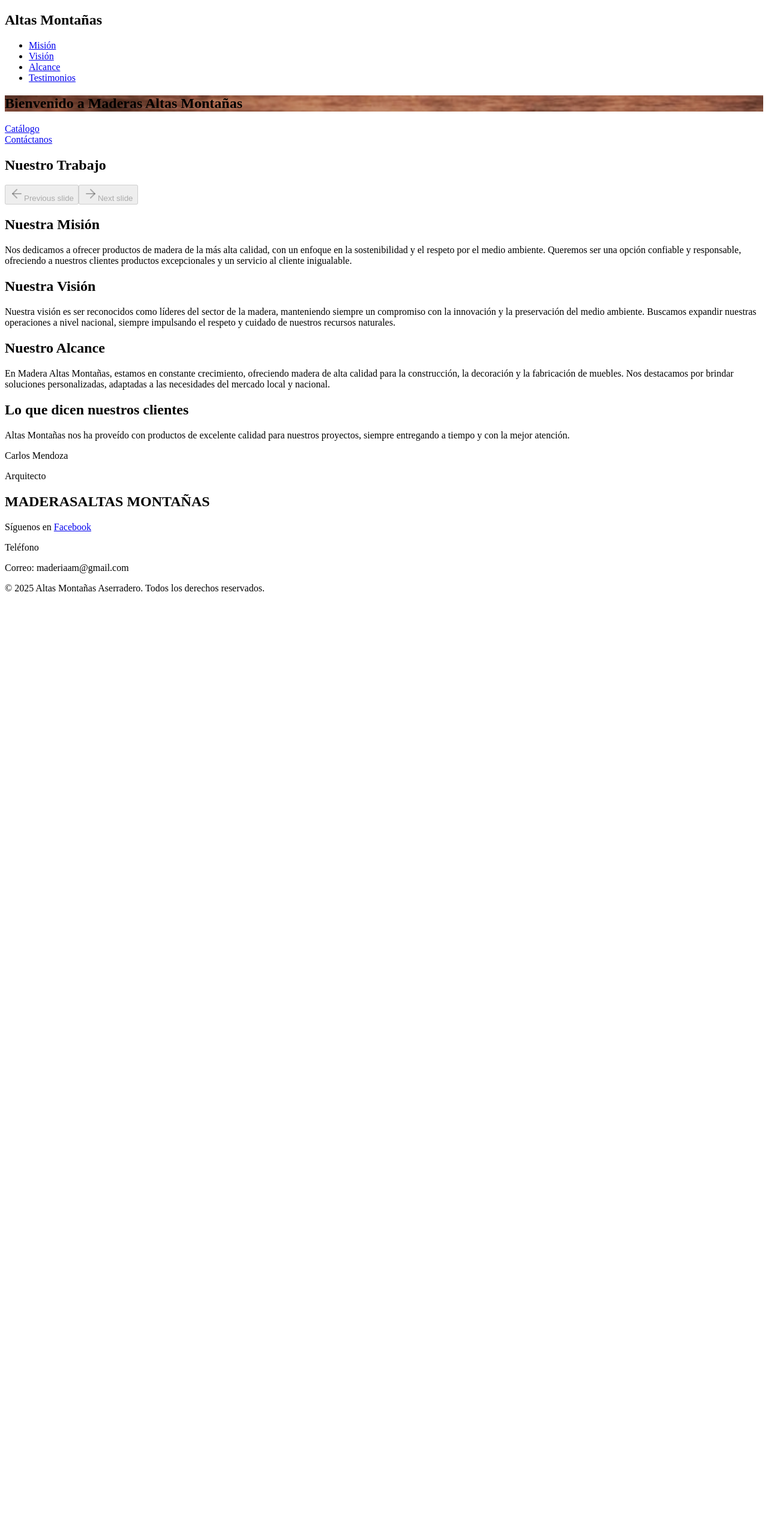
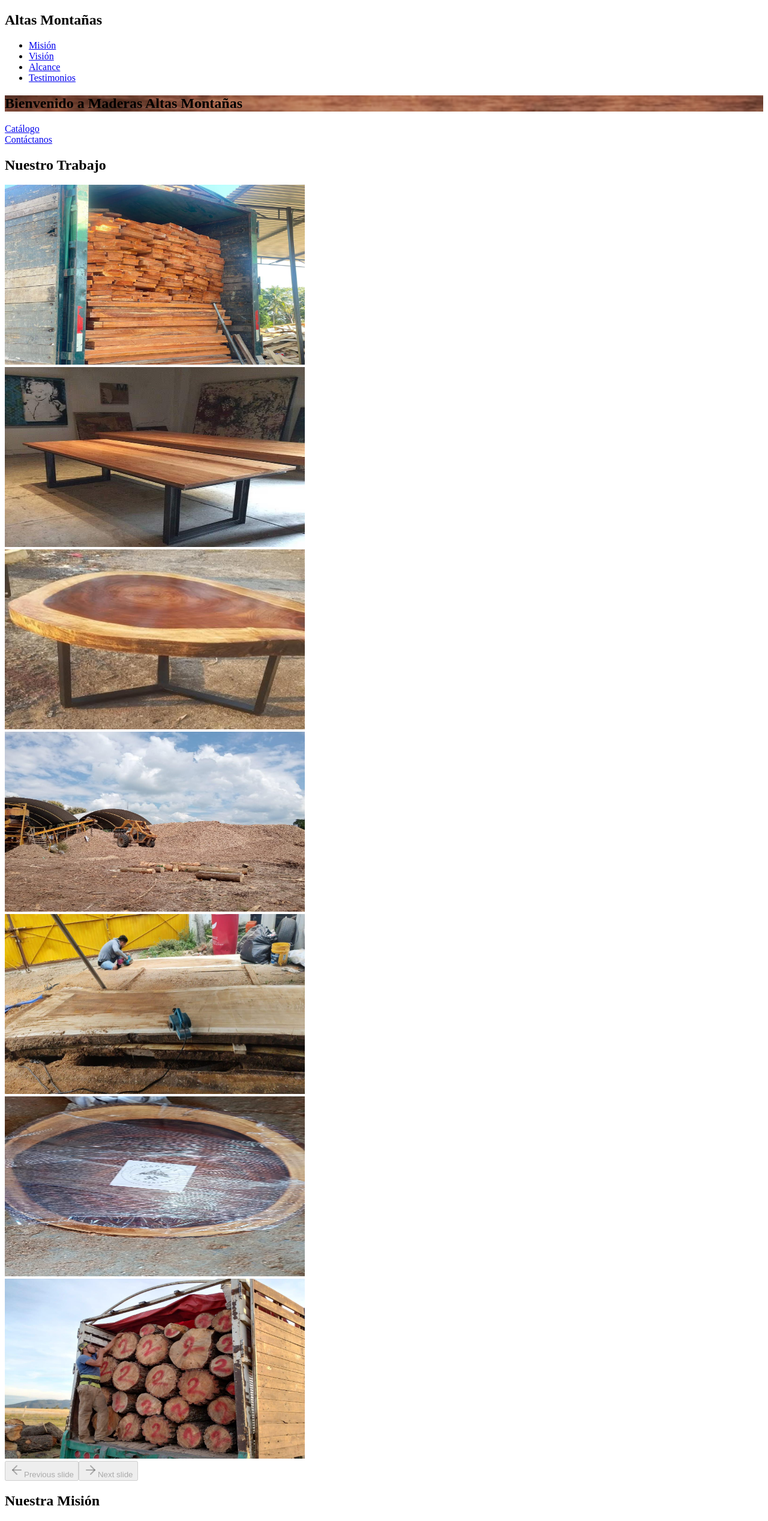
Before and after one commit to JesusSaith/AltasMonta-as, a Next.js app: page / in a window 1280 px wide. Shown: the top 2536 px of the page at 60% size. Before the commit the page ends 1006 px from the top, so only its background shows below. Built offline with nearby package versions, Linux system fonts and the light colour scheme.

Commit message:
maderas1.01

```diff
--- a/pages/index.js
+++ b/pages/index.js
@@ -1,6 +1,6 @@
 import Footer from '../components/Footer';
 import Link from 'next/link';
-
+import Image from 'next/image';
 import { useEffect, useState } from 'react';
 import {
   Carousel,
@@ -129,55 +129,69 @@ export default function Home() {
           <Carousel>
             <CarouselContent>
               <CarouselItem className="md:basis-1/2 lg:basis-1/3">
-                <image
-                  src="images/especial1.jpg"
+                <Image
+                  src="/images/especial1.jpg"
                   alt="Imagen 1"
+                  width={500} // Ajusta según sea necesario
+                  height={300} // Ajusta según sea necesario
                   className="w-full h-64 object-cover rounded-lg shadow-lg animate__animated animate__fadeIn"
                 />
               </CarouselItem>
               <CarouselItem className="md:basis-1/2 lg:basis-1/3">
-                <image
-                  src="images/especial2.jpg"
+                <Image
+                  src="/images/especial2.jpg"
                   alt="Imagen 2"
+                  width={500} // Ajusta según sea necesario
+                  height={300} // Ajusta según sea necesario
                   className="w-full h-64 object-cover rounded-lg shadow-lg animate__animated animate__fadeIn animate__delay-1s"
                 />
               </CarouselItem>
               <CarouselItem className="md:basis-1/2 lg:basis-1/3" >
-                <imgage
-                  src="images/especial3.jpg"
+                <Image
+                  src="/images/especial3.jpg"
                   alt="Imagen 3"
+                  width={500} // Ajusta según sea necesario
+                  height={300} // Ajusta según sea necesario
                   className="w-full h-64 object-cover rounded-lg shadow-lg animate__animated animate__fadeIn animate__delay-2s"
                 />
               </CarouselItem>
               <CarouselItem className="md:basis-1/2 lg:basis-1/3" >
-                <image
-                  src="images/especial4.jpg"
+                <Image
+                  src="/images/especial4.jpg"
                   alt="Imagen 3"
+                  width={500} // Ajusta según sea necesario
+                  height={300} // Ajusta según sea necesario
                   className="w-full h-64 object-cover rounded-lg shadow-lg animate__animated animate__fadeIn animate__delay-2s"
                 />
               </CarouselItem>
 
 
               <CarouselItem className="md:basis-1/2 lg:basis-1/3" >
-                <image
-                  src="images/especial5.jpg"
+                <Image
+                  src="/images/especial5.jpg"
                   alt="Imagen 3"
+                  width={500} // Ajusta según sea necesario
+                  height={300} // Ajusta según sea necesario
                   className="w-full h-64 object-cover rounded-lg shadow-lg animate__animated animate__fadeIn animate__delay-2s"
                 />
               </CarouselItem>
 
               <CarouselItem className="md:basis-1/2 lg:basis-1/3" >
-                <image
-                  src="images/especial6.jpg"
+                <Image
+                  src="/images/especial6.jpg"
                   alt="Imagen 3"
+                  width={500} // Ajusta según sea necesario
+                  height={300} // Ajusta según sea necesario
                   className="w-full h-64 object-cover rounded-lg shadow-lg animate__animated animate__fadeIn animate__delay-2s"
                 />
               </CarouselItem>
 
               <CarouselItem className="md:basis-1/2 lg:basis-1/3" >
-                <image
-                  src="images/especial7.jpg"
+                <Image
+                  src="/images/especial7.jpg"
                   alt="Imagen 3"
+                  width={500} // Ajusta según sea necesario
+                  height={300} // Ajusta según sea necesario
                   className="w-full h-64 object-cover rounded-lg shadow-lg animate__animated animate__fadeIn animate__delay-2s"
                 />
               </CarouselItem>
```
Also changed, not shown: pages/catalogo.js (+28 -25 lines).
